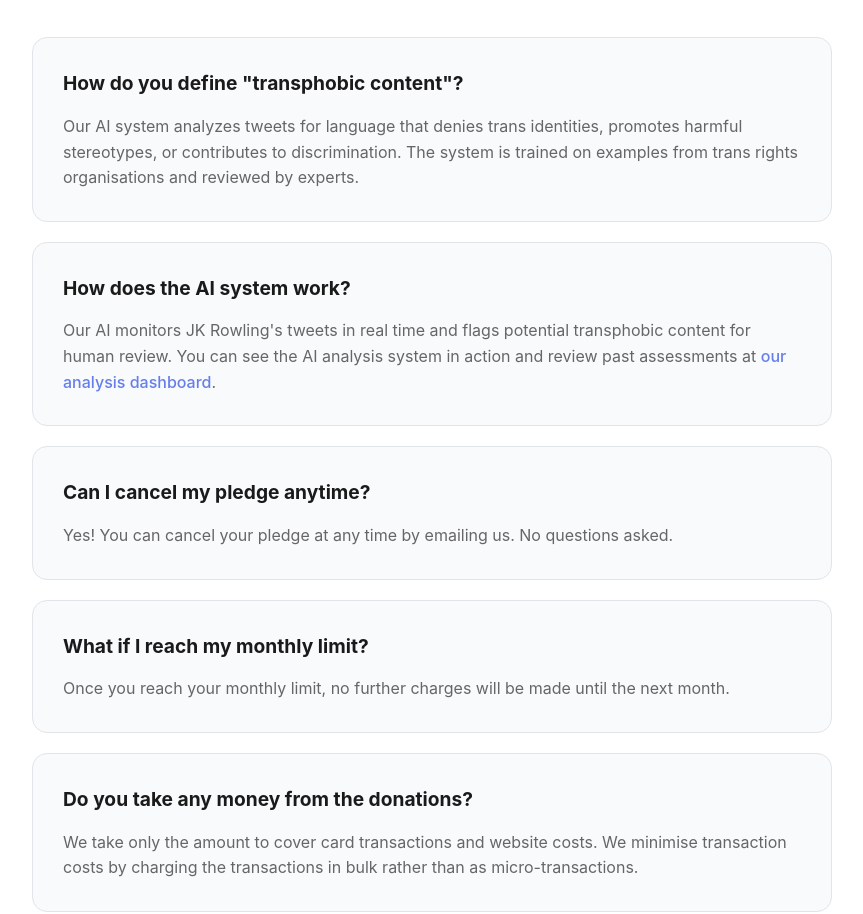
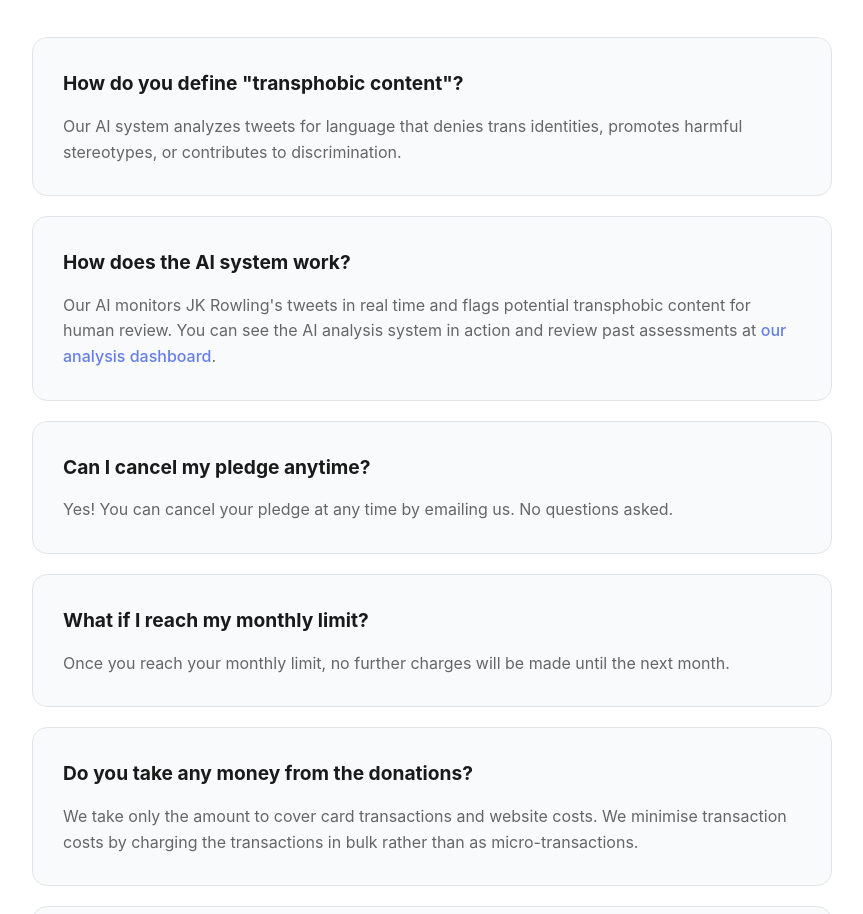
Before and after one commit to kewuh/counterspeech-jkr-recorder, a website: page public/pledge.html in a window 1280 px wide. Shown: the part 2631-3545 px from the top of the page, without its empty margins (208-1071 px from the left). Drawn offline with Linux system fonts and the light colour scheme; no server answers.

Commit message:
Remove technical detail about AI training from FAQ: Simplify 'How do you define transphobic content' answer

```diff
--- a/public/pledge.html
+++ b/public/pledge.html
@@ -262,7 +262,7 @@
             <div class="faq-list">
                 <div class="faq-item">
                     <h3>How do you define "transphobic content"?</h3>
-                    <p>Our AI system analyzes tweets for language that denies trans identities, promotes harmful stereotypes, or contributes to discrimination. The system is trained on examples from trans rights organisations and reviewed by experts.</p>
+                    <p>Our AI system analyzes tweets for language that denies trans identities, promotes harmful stereotypes, or contributes to discrimination.</p>
                 </div>
                 <div class="faq-item">
                     <h3>How does the AI system work?</h3>
```
